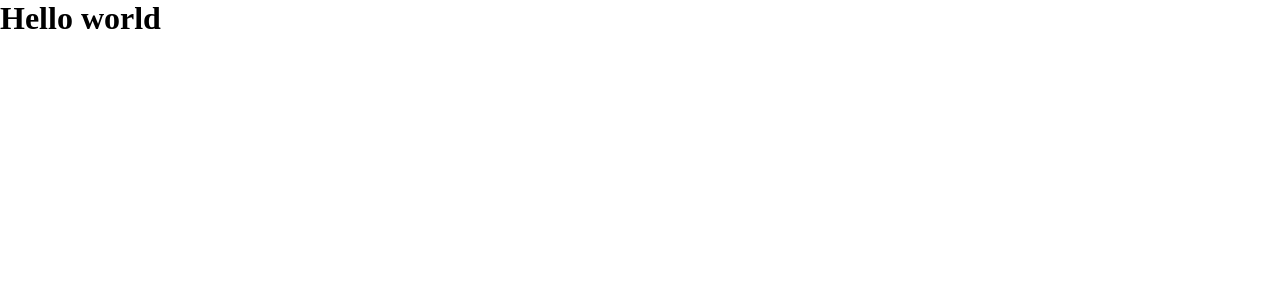
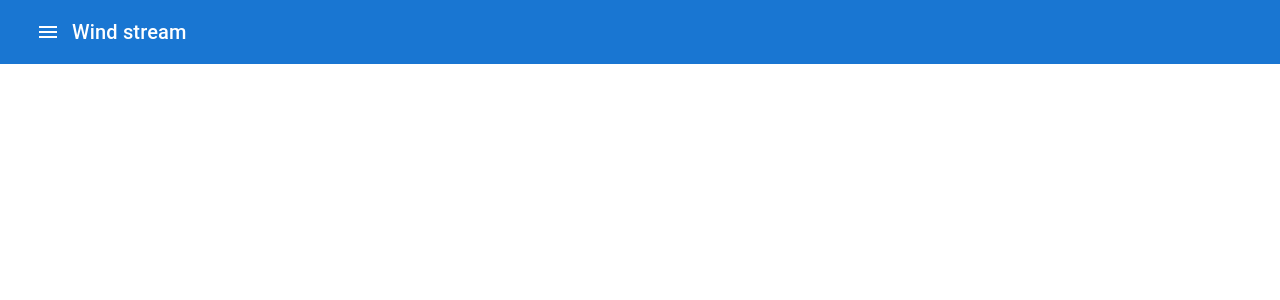
Before and after one commit to rohit20001221/windstream, a React (Create React App) app: page / in a window 1280 px wide. Shown: the top 300 px of the page. Built offline with nearby package versions, Linux system fonts and the light colour scheme.

Commit message:
feat(navigation): app bar with drawer navigation

```diff
--- a/src/App.tsx
+++ b/src/App.tsx
@@ -1,10 +1,14 @@
 import { Route, Routes } from "react-router-dom";
+import Navbar from "./components/Navbar";
 
 function App() {
   return (
-    <Routes>
-      <Route path="/" element={<h1>Hello world</h1>} />
-    </Routes>
+    <>
+      <Navbar />
+      <Routes>
+        <Route path="/" element={<h1>Hello world</h1>} />
+      </Routes>
+    </>
   );
 }
 
--- /dev/null
+++ b/src/components/Navbar.hooks.ts
@@ -0,0 +1,25 @@
+import { useState } from "react";
+
+interface UseNavbarHooks {
+  isDrawerOpen: boolean;
+  openDrawer: () => void;
+  closeDrawer: () => void;
+}
+
+export const useNavbar = (): UseNavbarHooks => {
+  const [isDrawerOpen, setIsDrawerOpen] = useState(false);
+
+  const openDrawer: UseNavbarHooks["openDrawer"] = () => {
+    setIsDrawerOpen(true);
+  };
+
+  const closeDrawer: UseNavbarHooks["closeDrawer"] = () => {
+    setIsDrawerOpen(false);
+  };
+
+  return {
+    isDrawerOpen,
+    openDrawer,
+    closeDrawer,
+  };
+};
--- /dev/null
+++ b/src/components/Navbar.tsx
@@ -0,0 +1,43 @@
+import { FC } from "react";
+import {
+  AppBar,
+  Toolbar,
+  Typography,
+  IconButton,
+  Drawer,
+  Box,
+  List,
+  ListItem,
+  ListItemText,
+} from "@mui/material";
+import MenuIcon from "@mui/icons-material/Menu";
+import { useNavbar } from "./Navbar.hooks";
+
+const Navbar: FC = () => {
+  const { closeDrawer, openDrawer, isDrawerOpen } = useNavbar();
+
+  return (
+    <AppBar elevation={0} position="fixed">
+      <Toolbar>
+        <IconButton size="large" onClick={openDrawer}>
+          <MenuIcon sx={{ color: "white" }} />
+        </IconButton>
+        <Typography variant="h6">Wind stream</Typography>
+      </Toolbar>
+
+      <Drawer anchor="left" open={isDrawerOpen} onClose={closeDrawer}>
+        <Box sx={{ width: 400 }} role="presentation">
+          <List>
+            {["Home", "About", "Profile"].map((text, idx) => (
+              <ListItem key={idx}>
+                <ListItemText primary={text} />
+              </ListItem>
+            ))}
+          </List>
+        </Box>
+      </Drawer>
+    </AppBar>
+  );
+};
+
+export default Navbar;
```
